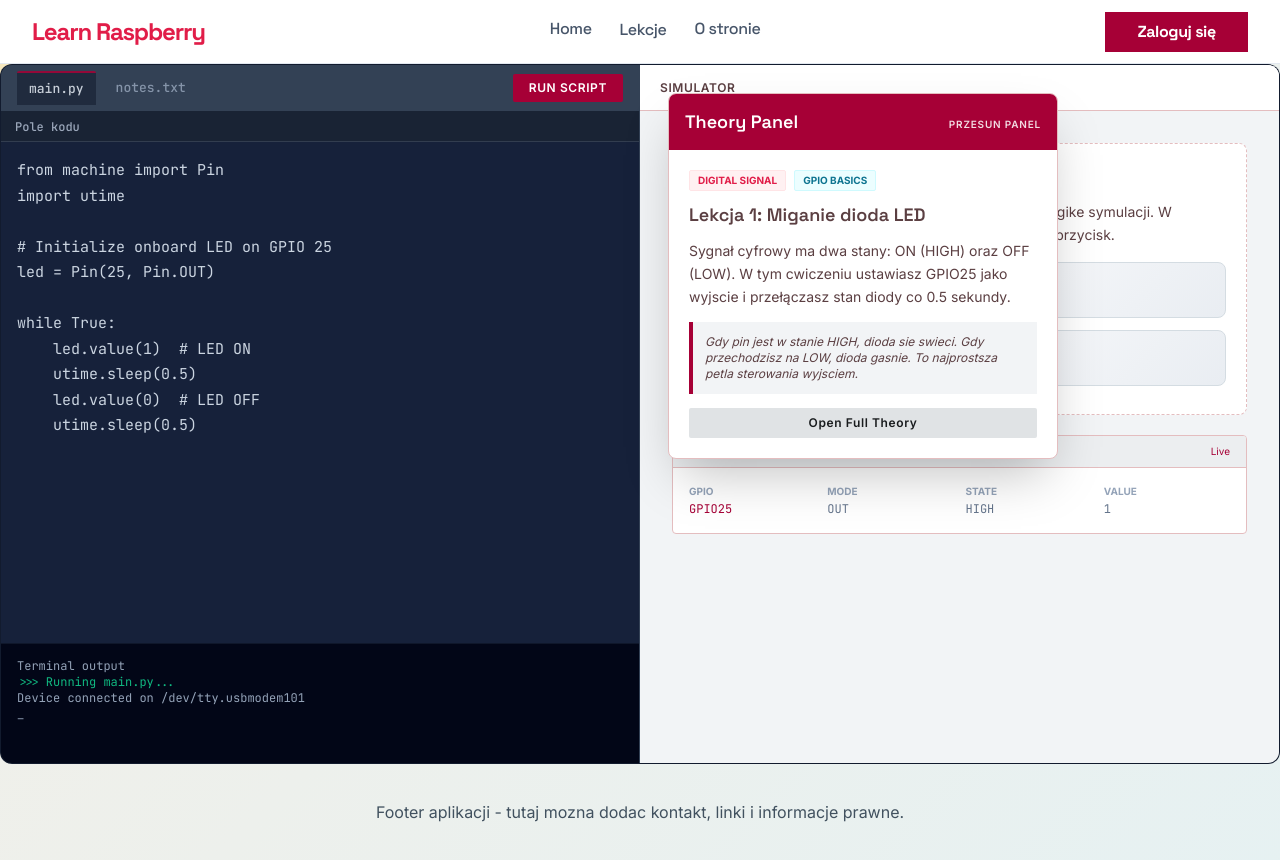
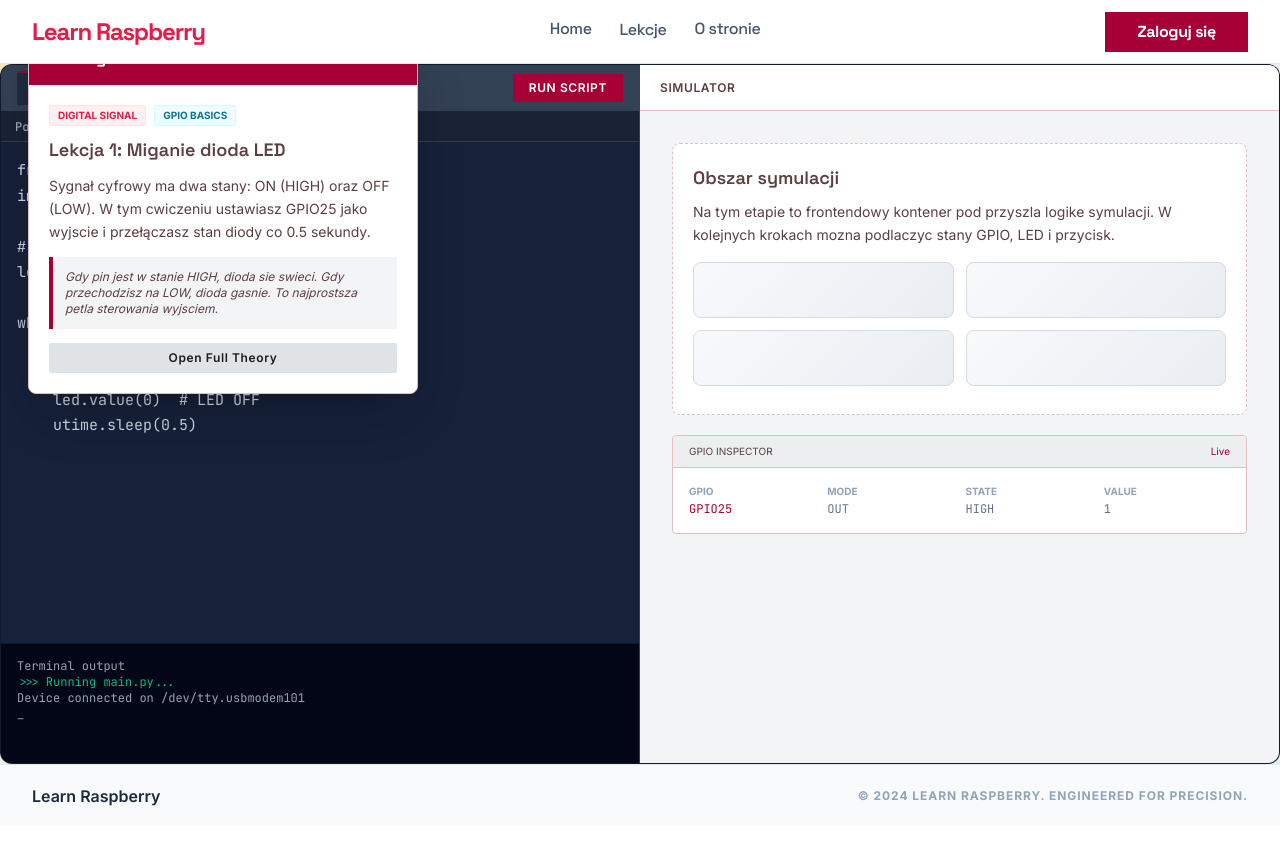
Before and after one commit to nataliabieniek/Raspberry_Sim, a React (Vite) app: page /lesson in a window 1280 px wide. Shown: the top 860 px of the page. After the commit the page ends 826 px from the top, so only its background shows below. Built offline with nearby package versions, Linux system fonts and the light colour scheme.

Commit message:
dodanie footera i malych zmian na stronie "Lekcja1"

```diff
--- a/index.html
+++ b/index.html
@@ -3,7 +3,7 @@
   <head>
     <meta charset="UTF-8" />
     <meta name="viewport" content="width=device-width, initial-scale=1.0" />
-    <title>REST Edu App</title>
+    <title>Learn Raspberry</title>
   </head>
   <body>
     <div id="root"></div>
--- a/src/components/footer/AppFooter.tsx
+++ b/src/components/footer/AppFooter.tsx
@@ -1,7 +1,10 @@
 export function AppFooter() {
   return (
     <footer className="app-footer">
-      <p>Footer aplikacji - tutaj mozna dodac kontakt, linki i informacje prawne.</p>
+      <div className="app-footer-inner">
+        <p className="app-footer-brand">Learn Raspberry</p>
+        <p className="app-footer-note">© 2024 Learn Raspberry. Engineered for precision.</p>
+      </div>
     </footer>
   );
 }
--- a/src/pages/lesson_page/LessonPage.tsx
+++ b/src/pages/lesson_page/LessonPage.tsx
@@ -27,19 +27,19 @@ export function LessonPage() {
 
   useEffect(() => {
     const handlePointerMove = (event: PointerEvent) => {
-      if (!isDragging || !simulatorRef.current || !popupRef.current) {
+      if (!isDragging || !popupRef.current) {
         return;
       }
 
-      const simRect = simulatorRef.current.getBoundingClientRect();
       const popupRect = popupRef.current.getBoundingClientRect();
+      const headerHeight = 64;
       const minX = 8;
-      const minY = 8;
-      const maxX = simRect.width - popupRect.width - 8;
-      const maxY = simRect.height - popupRect.height - 8;
+      const minY = headerHeight + 8;
+      const maxX = window.innerWidth - popupRect.width - 8;
+      const maxY = window.innerHeight - popupRect.height - 8;
 
-      const nextX = event.clientX - simRect.left - dragOffsetRef.current.x;
-      const nextY = event.clientY - simRect.top - dragOffsetRef.current.y;
+      const nextX = event.clientX - dragOffsetRef.current.x;
+      const nextY = event.clientY - dragOffsetRef.current.y;
 
       setPopupPos({
         x: Math.max(minX, Math.min(nextX, maxX)),
--- a/src/pages/lesson_page/lesson-page.css
+++ b/src/pages/lesson_page/lesson-page.css
@@ -241,10 +241,10 @@
 }
 
 .lesson-theory-panel {
-  position: absolute;
+  position: fixed;
   left: 28px;
-  top: 28px;
-  width: min(390px, calc(100% - 56px));
+  top: calc(64px + 28px);
+  width: 390px;
   border: 1px solid var(--lesson-accent-soft);
   border-radius: 8px;
   background: #fff;
--- a/src/styles/global.css
+++ b/src/styles/global.css
@@ -257,9 +257,42 @@ body {
 }
 
 .app-footer {
-  padding: 1.25rem 2rem 2rem;
-  color: #41515f;
-  text-align: center;
+  box-sizing: border-box;
+  width: 100%;
+  background: #f8fafc;
+  border-top: 1px solid #e2e8f0;
+}
+
+.app-footer-inner {
+  box-sizing: border-box;
+  display: flex;
+  flex-direction: row;
+  justify-content: space-between;
+  align-items: center;
+  gap: 100.9px;
+  width: min(100%, 1280px);
+  min-height: 61px;
+  margin: 0 auto;
+  padding: 16px 32px;
+}
+
+.app-footer-brand {
+  margin: 0;
+  color: #1e293b;
+  font-size: 1rem;
+  font-weight: 600;
+  line-height: 1.5;
+}
+
+.app-footer-note {
+  margin: 0;
+  color: #94a3b8;
+  font-size: 0.75rem;
+  font-weight: 700;
+  line-height: 1.5;
+  letter-spacing: 0.08em;
+  text-transform: uppercase;
+  text-align: right;
 }
 
 @media (max-width: 720px) {
```
